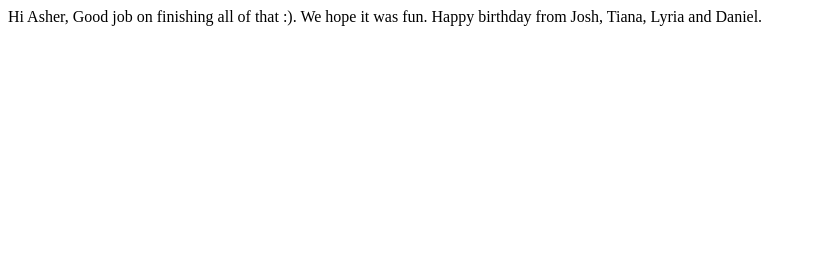
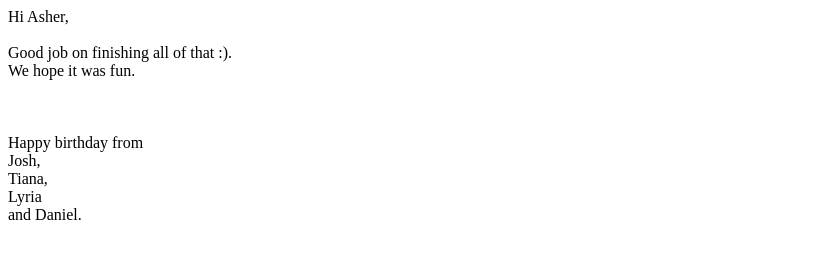
Before and after one commit to ashermosesbirthday/ashermosesbirthday.github.io, a plain HTML site: page 12.html in a window 1280 px wide. Shown: the whole page, without its empty margins (0-816 px from the left). Drawn offline with Linux system fonts and the light colour scheme.

Commit message:
Update 12.html

```diff
--- a/12.html
+++ b/12.html
@@ -7,13 +7,13 @@
     <title>Well done!</title>
 </head>
 <body>
-   Hi Asher,
+   Hi Asher,<br><br>
 
-   Good job on finishing all of that :).
-   We hope it was fun.
+   Good job on finishing all of that :).<br>
+   We hope it was fun.<br>
+<br><br><br>
 
-
-   Happy birthday from Josh, Tiana, Lyria and Daniel.
+   Happy birthday from<br> Josh,<br> Tiana, <br>Lyria <br>and Daniel.
 
 
 
```
